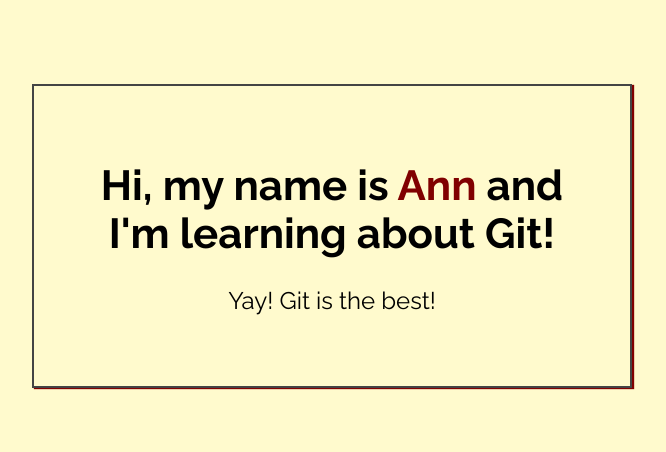
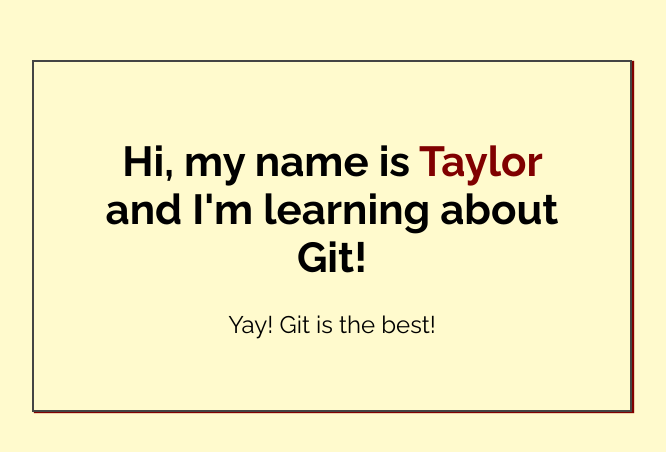
Before and after one commit to taylormcbroom/my-first-repo, a plain HTML site: page index.html in a window 1280 px wide. Shown: the part 164-616 px from the top of the page, without its empty margins (308-974 px from the left). Drawn offline with Linux system fonts and the light colour scheme.

Commit message:
Added name to index.html

```diff
--- a/index.html
+++ b/index.html
@@ -14,7 +14,7 @@
 <body>
 
     <div class="greeting">
-        <h1>Hi, my name is <span class="highlight">Ann</span> and I'm learning about Git! </h1>
+        <h1>Hi, my name is <span class="highlight">Taylor</span> and I'm learning about Git! </h1>
 
         <p>Yay! Git is the best!</p>
     </div>
```
